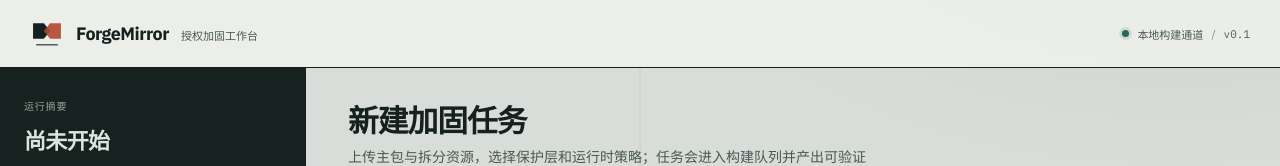
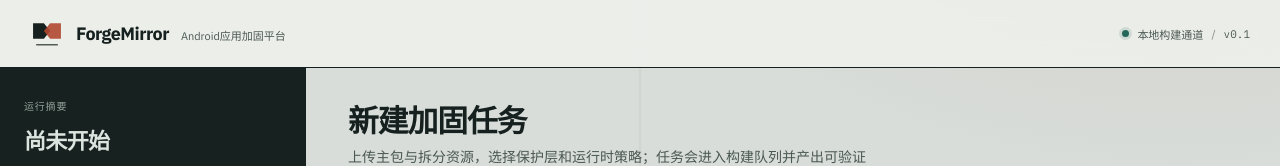
Before and after one commit to TJT001/ForgeMirror, a Vue app in the folder frontend/: page / in a window 1280 px wide. Shown: the top 166 px of the page. Built offline with nearby package versions, Linux system fonts and the light colour scheme; no server answers.

Commit message:
style: rename the workbench subtitle

```diff
--- a/frontend/src/App.vue
+++ b/frontend/src/App.vue
@@ -290,7 +290,7 @@ async function cancel() {
         </svg>
         <div class="brand-text">
           <span class="brand-name">ForgeMirror</span>
-          <span class="brand-sub">授权加固工作台</span>
+          <span class="brand-sub">Android应用加固平台</span>
         </div>
       </div>
       <div class="topbar-meta">
```
